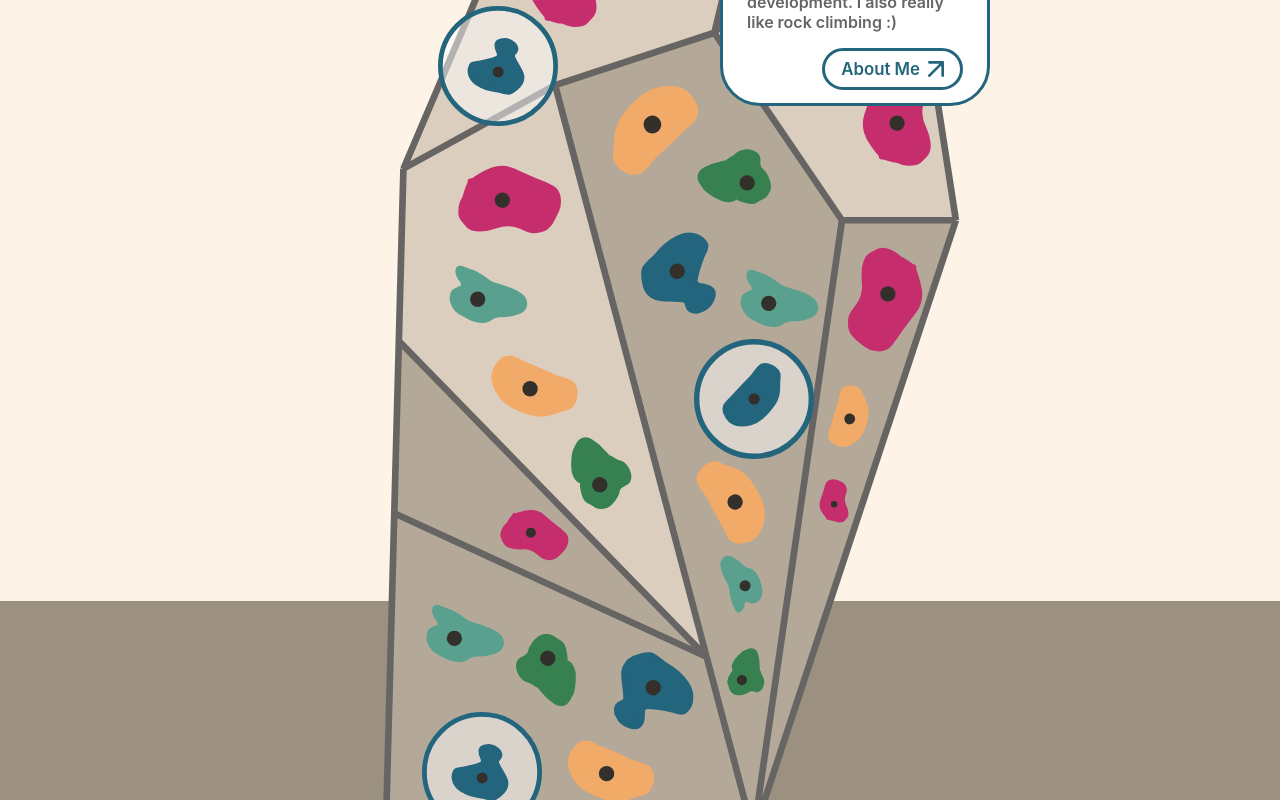
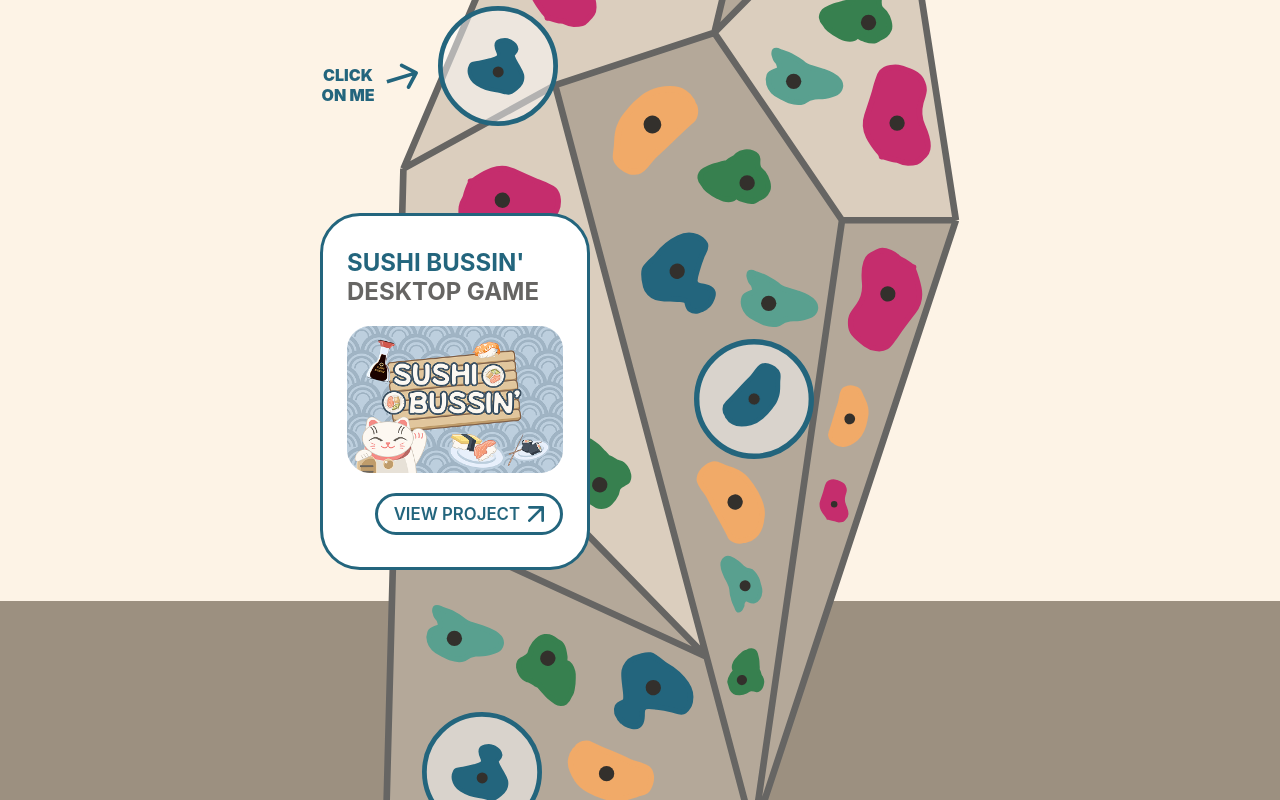
Before and after one commit to FunniNam3/FunniNam3.github.io, a React (Create React App) app in the folder my-app/: page / in a window 1280 px wide. Both pictures are taken after a click on the button 754 px from the left and 909 px from the top of the page. Shown: the part 509-1309 px from the top of the page. Built offline with nearby package versions, Linux system fonts and the light colour scheme.

Commit message:
Added another container but Should change from using position relative to using a grid

```diff
--- a/my-app/src/Home.tsx
+++ b/my-app/src/Home.tsx
@@ -6,29 +6,32 @@ import Project2 from "./images/Project 2.svg";
 import Project3 from "./images/Project 3.svg";
 import Arrow from "./images/Arrow.svg";
 import "./Home.css";
-import Hi from "./SmallContainers.tsx";
+import { Hi, Sushi } from "./SmallContainers.tsx";
 
 function Home() {
-  const [clicked, setClicked] = useState(false);
+  const [clicked1, setClicked1] = useState(false);
+  const [clicked2, setClicked2] = useState(false);
+  const [clicked3, setClicked3] = useState(false);
   return (
     <section className="Center">
       <h1 className="Name">ETHAN NGUYEN</h1>
       <div className="Wall">
         <div className="Buttons">
-          <button className="num1" onClick={() => setClicked(true)}>
+          <button className="num1" onClick={() => setClicked1(!clicked1)}>
             <img className="Project-Button" src={Project1} alt="" />
           </button>
-          <button className="num2" onClick={() => setClicked(true)}>
+          <button className="num2" onClick={() => setClicked2(!clicked2)}>
             <img className="Project-Button" src={Project2} alt="" />
           </button>
-          <button className="num3" onClick={() => setClicked(true)}>
+          <button className="num3" onClick={() => setClicked3(!clicked3)}>
             <img className="Project-Button" src={Project3} alt="" />
           </button>
-          <div className="clickMe" hidden={clicked}>
+          <div className="clickMe" hidden={clicked1}>
             <h1 className="clickMe"> CLICK ON ME </h1>
             <img className="clickMe" src={Arrow} alt="" />
           </div>
-          <Hi />
+          <Hi clicked={clicked1} />
+          <Sushi clicked={clicked2} />
         </div>
         <img className="Wall" src={Wall} alt="bigwall" />
       </div>
--- a/my-app/src/SmallContainers.css
+++ b/my-app/src/SmallContainers.css
@@ -1,9 +1,6 @@
 
 div.Box
 {
-    position: relative;
-    top: -30vmin;
-    left: 50vmin;
     z-index: 10;
     display: flex;
     flex-direction: column;
@@ -15,14 +12,21 @@ div.Box
     background: #FFF;
     gap: 2vmin;
     color: #23657D;
-    width: 27vmin;
-    height: 20vmin;
+    width: fit-content;
+    height: fit-content;
+}
+
+div.Hi
+{
+    position: relative;
+    top: -20vmin;
+    left: 50vmin;
 }
 
 h1.Hi
 {
     text-align: left;
-    font-size: 4vmin;
+    font-size: 3vmin;
     margin: 0%;
 }
 
@@ -62,3 +66,20 @@ div.AbtMe
 img.LinkArrow{
     width: 2vmin;
 }
+
+div.Sushi
+{
+    position: relative;
+    height: 40vmin;
+}
+
+h2.Sushi
+{
+    color: #666563;
+    margin-top: 0;
+}
+
+img.Sushi
+{
+    width: 27vmin;
+}
--- a/my-app/src/SmallContainers.tsx
+++ b/my-app/src/SmallContainers.tsx
@@ -3,9 +3,9 @@ import { Link } from "react-router-dom";
 import LinkArrow from "./images/LinkArrow.svg";
 import "./SmallContainers.css";
 
-function Hi() {
+function Hi(props) {
   return (
-    <div>
+    <div className="Hi" hidden={!props.clicked}>
       <div className="Box">
         <div>
           <h1 className="Hi"> Hi there</h1>
@@ -25,4 +25,24 @@ function Hi() {
   );
 }
 
-export default Hi;
+function Sushi(props) {
+  return (
+    <div className="Sushi" hidden={!props.clicked}>
+      <div className="Box">
+        <div>
+          <h1 className="Hi"> SUSHI BUSSIN'</h1>
+          <h2 className="Sushi">DESKTOP GAME</h2>
+          <img src="Sushi Bussin'.png" className="Sushi" />
+        </div>
+        <div className="AbtMe">
+          <a className="AbtMe" href="https://reneryt6.itch.io/sushi-bussin">
+            VIEW PROJECT
+            <img src={LinkArrow} className="LinkArrow" alt="" />
+          </a>
+        </div>
+      </div>
+    </div>
+  );
+}
+
+export { Hi, Sushi };
```
Also changed, not shown: my-app/public/Sushi Bussin'.png (added).
